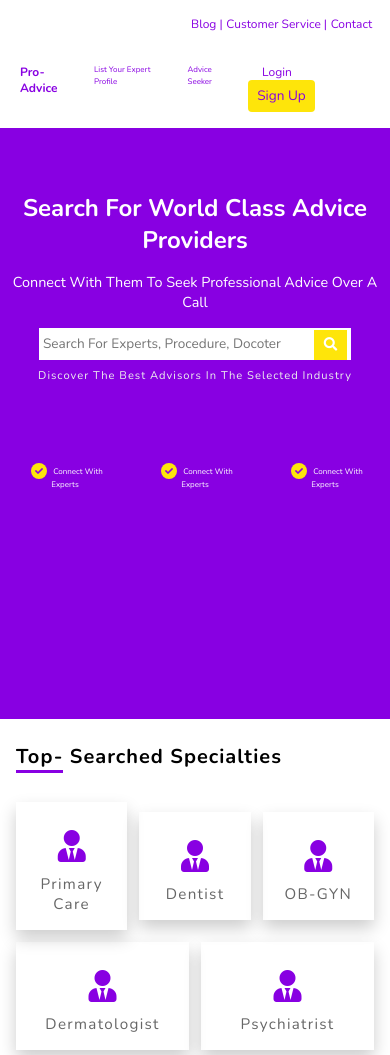
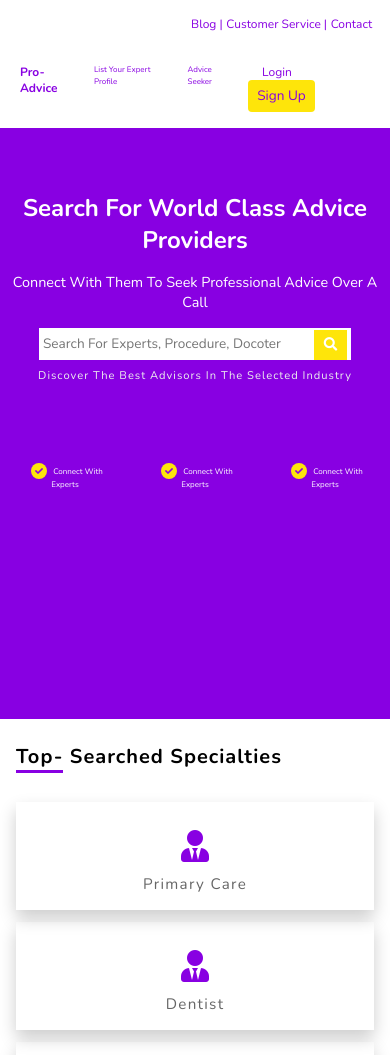
Before and after one commit to vikas2903/proadvice.com, a plain HTML site: page index.html in a window 390 px wide. Shown: the top 1055 px of the page. Drawn offline with nearby package versions, Linux system fonts and the light colour scheme; a script that the page names is missing.

Commit message:
seven commit
seven commit

```diff
--- a/css/style.css
+++ b/css/style.css
@@ -988,6 +988,15 @@ section .right .right-r a.btn {
 
 
 /*  */
+@media(max-width:475px) {
+    .sea-spe .box-container .box {
+        flex: 1 1 45rem;
+        /* border: .1px solid var(--p); */
+        box-shadow: 0 1rem 2rem rgba(0, 0, 0, .2);
+        padding: 2rem;
+        text-align: center;
+    }
+}
 
 @media(max-width:450px) {
     .top-div .left .left-l span {
```
